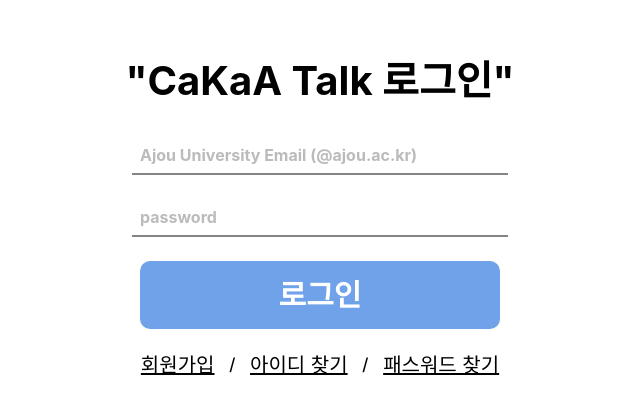
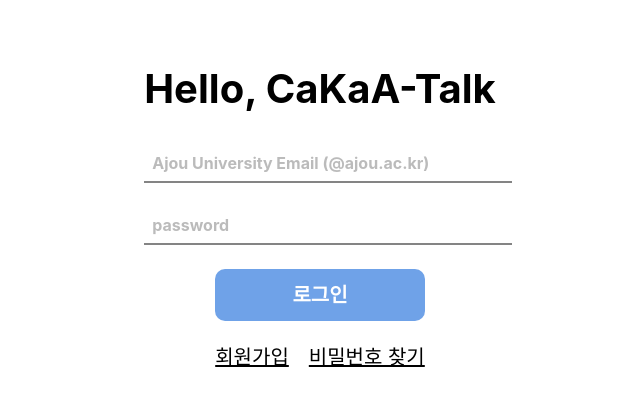
Before and after one commit to cakaatalk/main-front, a React (Create React App) app: page / in a window 1280 px wide. Shown: the part 183-596 px from the top of the page, without its empty margins (320-960 px from the left). Built offline with nearby package versions, Linux system fonts and the light colour scheme.

Commit message:
feat(loginPage): 회원가입 페이지 이메일 전송 버튼 및 스타일 수정

```diff
--- a/src/Components/Auth/AuthNavigation.js
+++ b/src/Components/Auth/AuthNavigation.js
@@ -2,7 +2,7 @@
   return (
     <div className="additional-options">
       <span
-        onClick={()=>{
+        onClick={() => {
           isLoginView ? window.location.href = "/signUp" : window.location.href = "/";
         }}
         role="button"
@@ -12,30 +12,15 @@
         {isLoginView ? "회원가입" : "로그인으로 돌아가기"}
       </span>
 
-      <span className="text-separator">/</span>
-
       <span
-        onClick={()=>{
+        onClick={() => {
           window.location.href = "/findAccount";
         }}
         role="button"
         tabIndex={0}
         className="text-button"
       >
-        아이디 찾기
-      </span>
-
-      <span className="text-separator">/</span>
-
-      <span
-        onClick={()=>{
-          window.location.href = "/findAccount";
-        }}
-        role="button"
-        tabIndex={0}
-        className="text-button"
-      >
-        패스워드 찾기
+        {isLoginView ? "비밀번호 찾기" : ""}
       </span>
     </div>
   );
--- /dev/null
+++ b/src/Components/Auth/Signin/EmailButton.js
@@ -0,0 +1,14 @@
+import React from "react";
+
+function EmailButton({ onClick, text }) {
+    return (
+        <div className="email-verification-div">
+            <button type="button" className="email-button" onClick={onClick}>
+                {text}
+            </button>
+            <input type="text" placeholder="Verification Number" className="email-verification-input" />
+        </div>
+    );
+}
+
+export { EmailButton };
--- a/src/Components/Auth/Signin/InputArea.js
+++ b/src/Components/Auth/Signin/InputArea.js
@@ -7,6 +7,7 @@
 
 function InputArea(props) {
   const [warningMessage, setWarningMessage] = useState("");
+  const VERIFICATION_SEND = true;
   const { signIn } = useContext(AuthContext);
 
   const loginHandler = async (e) => {
@@ -65,8 +66,8 @@
     <>
       <h1 className="login-header">
         {props.isLoginView === 1
-          ? "\"CaKaA Talk 로그인\""
-          : "\"CaKaA Talk 회원가입\""}
+          ? "Hello, CaKaA-Talk"
+          : "Welcome, CaKaA-Talk"}
       </h1>
       {props.isLoginView === 1 ? (
         <CommonForm
@@ -102,7 +103,7 @@
               name: "email",
               type: "text",
               placeholder: "Ajou University Email (@ajou.ac.kr)",
-              className: "input-email",
+              className: "input-email verify-email",
             },
             {
               name: "password",
@@ -111,6 +112,7 @@
               className: "input-password",
             },
           ]}
+          showVerificationButton={VERIFICATION_SEND}
         />
       )}
       {warningMessage && <WarningMessage message={warningMessage} />}
--- a/src/Components/Common/CommonForm.js
+++ b/src/Components/Common/CommonForm.js
@@ -1,9 +1,19 @@
 import React from "react";
+import { useState } from "react";
+import { EmailButton } from '../Auth/Signin/EmailButton.js';
 
-function CommonForm({ onSubmit, buttonText, fields }) {
+
+function CommonForm({ onSubmit, buttonText, fields, showVerificationButton }) {
+  const [emailMessage, setEmailMessage] = useState("전송");
+
+  const emailVerificationSend = () => {
+    setEmailMessage("재전송");
+  }
+
   return (
     <form onSubmit={onSubmit}>
       {fields.map((field) => (
+        <div>
           <input
             key={field.name}
             name={field.name}
@@ -12,6 +22,13 @@
             className={field.className}
             required
           />
+          {field.name === "email" && showVerificationButton && (
+            <EmailButton
+              text={emailMessage}
+              onClick={emailVerificationSend}
+            />
+          )}
+        </div>
       ))}
       <input type="submit" value={buttonText} className="login-button" />
     </form>
--- a/src/css/components/loginPage.css
+++ b/src/css/components/loginPage.css
@@ -1,4 +1,5 @@
-.welcome-header, .signUp-header {
+.welcome-header,
+.signUp-header {
   background-color: transparent;
   text-align: center;
   display: block;
@@ -7,7 +8,8 @@
   cursor: pointer;
 }
 
-.login-container, .signUp-container {
+.login-container,
+.signUp-container {
   display: flex;
   flex-direction: column;
   align-items: center;
@@ -19,7 +21,8 @@
   box-sizing: border-box;
 }
 
-.login-header, .signUp-header {
+.login-header,
+.signUp-header {
   font-family: 'Inter', sans-serif;
   font-weight: 700;
   font-size: 40px;
@@ -36,14 +39,18 @@
   color: #676767;
   margin-bottom: 48px;
 }
+
 .input-name,
 .input-email,
-.input-password {
+.input-password,
+.email-verification-input {
   font-family: 'Inter', sans-serif;
   font-weight: 700;
   font-size: 16px;
   color: #BABABA;
   background: none;
+  margin: 0 auto;
+  display: block;
   border: none;
   border-bottom: 2px solid #848484;
   margin-bottom: 24px;
@@ -52,27 +59,63 @@
   padding: 8px;
 }
 
+.input-name:focus,
 .input-email:focus,
-.input-password:focus {
+.input-password:focus,
+.email-verification-input:focus {
   outline: none;
   border-color: #6FA2E8;
 }
 
-.login-button, .signUp-button {
+.login-button,
+.signUp-button {
   font-family: 'Inter', sans-serif;
   font-weight: 700;
-  font-size: 30px;
-  line-height: 36px;
+  font-size: 20px;
+  line-height: 20px;
+  display: block;
   color: #FFFFFF;
   background: #6FA2E8;
   border-radius: 10px;
   border: none;
   cursor: pointer;
+  margin: 0 auto;
   padding: 16px 32px;
-  width: 100%;
+  width: 60%;
   max-width: 360px;
   transition: background-color 0.3s ease;
 }
+
+.email-verification-div {
+  margin-bottom: 24px;
+  align-items: center;
+}
+
+.email-button {
+  display: inline;
+  border: none;
+  padding: 5px;
+  width: 60px;
+  border-radius: 10%;
+  margin: 0;
+}
+
+.email-button:hover {
+  cursor: pointer;
+  background-color: #e0dede;
+}
+
+.email-verification-input {
+  display: inline;
+  margin-bottom: 0;
+  width: 100%;
+  max-width: 300px;
+}
+
+.verify-email {
+  margin-bottom: 0;
+}
+
 
 .login-button:hover {
   background-color: #5a92c5;
```
Lines whose indentation alone changed are shown as unchanged.
